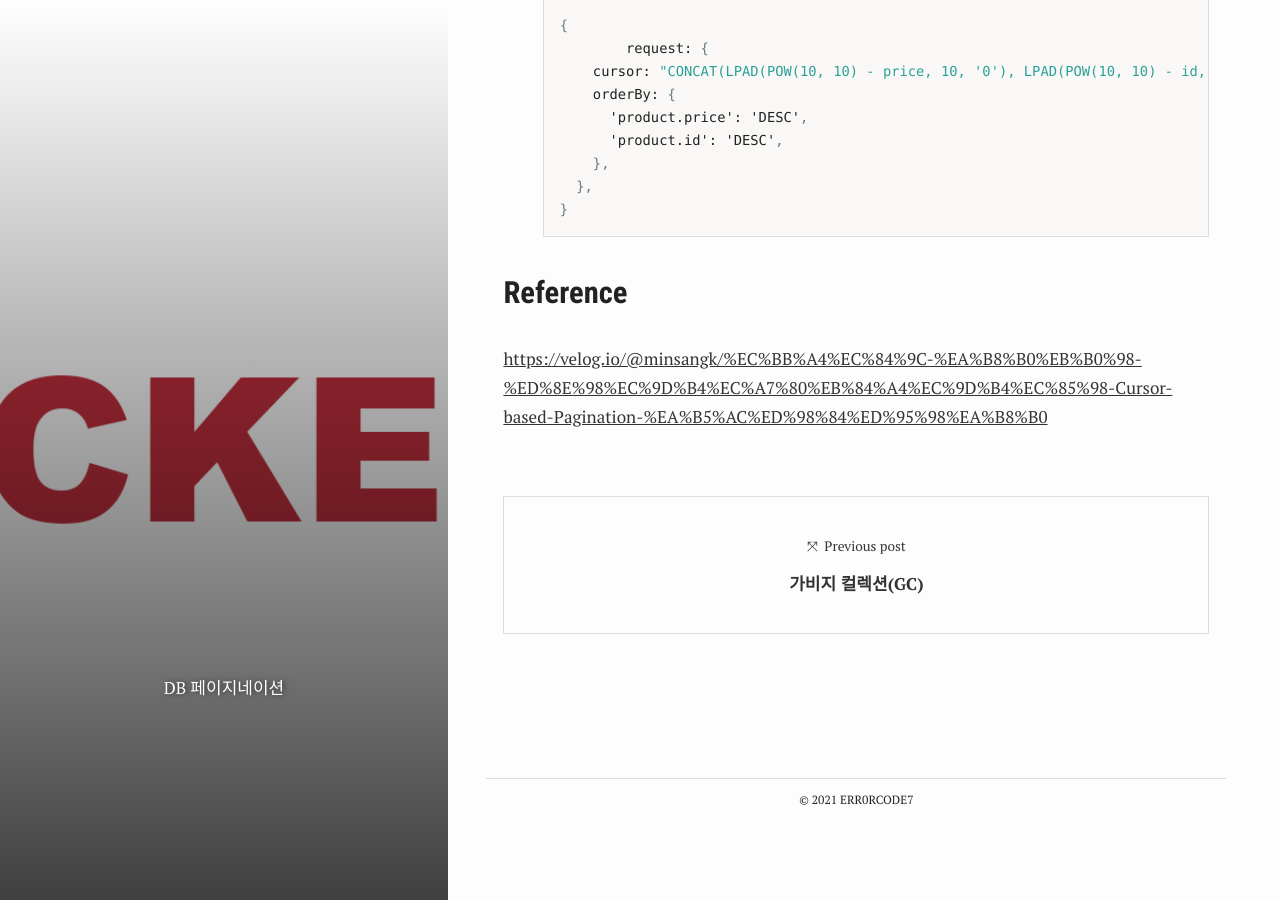
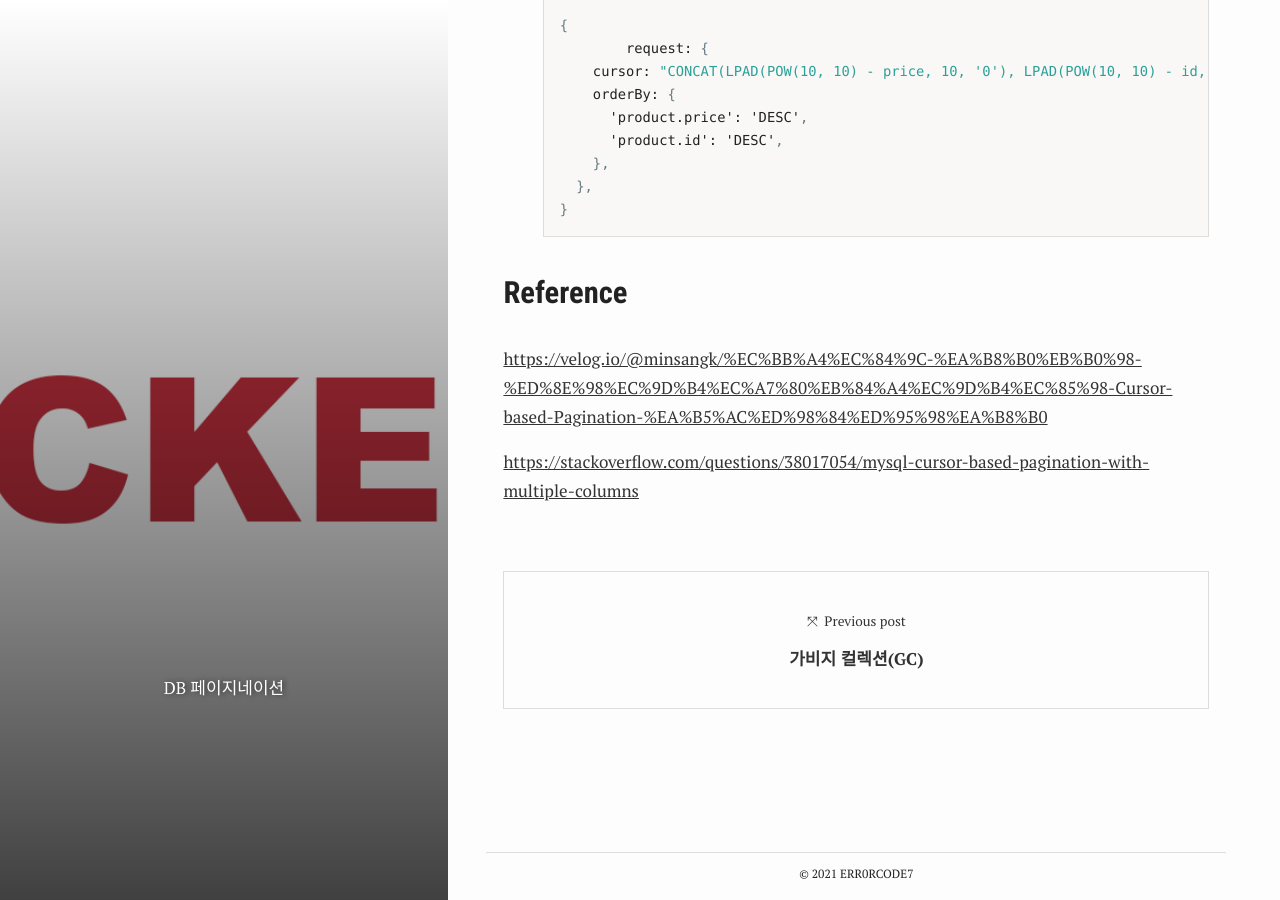
Before and after one commit to Err0rCode7/Err0rCode7.github.io, a Jekyll site: the page built from _posts/Backend/2021-05-12-DB페이지네이션.md, in a window 1280 px wide and 900 px high, scrolled down 9100 px. Built offline with Jekyll 4.4.1, drawn with Linux system fonts in a browser that asks for light colours; comment, search, counter and statistics services are not loaded; some of the changed lines change nothing that is shown.

Commit message:
# Add Reference

```diff
--- a/_posts/Backend/2021-05-12-DB페이지네이션.md
+++ b/_posts/Backend/2021-05-12-DB페이지네이션.md
@@ -323,3 +323,5 @@ SELECT id, title, price,
 ## Reference
 
 [https://velog.io/@minsangk/%EC%BB%A4%EC%84%9C-%EA%B8%B0%EB%B0%98-%ED%8E%98%EC%9D%B4%EC%A7%80%EB%84%A4%EC%9D%B4%EC%85%98-Cursor-based-Pagination-%EA%B5%AC%ED%98%84%ED%95%98%EA%B8%B0](https://velog.io/@minsangk/%EC%BB%A4%EC%84%9C-%EA%B8%B0%EB%B0%98-%ED%8E%98%EC%9D%B4%EC%A7%80%EB%84%A4%EC%9D%B4%EC%85%98-Cursor-based-Pagination-%EA%B5%AC%ED%98%84%ED%95%98%EA%B8%B0)
+
+[https://stackoverflow.com/questions/38017054/mysql-cursor-based-pagination-with-multiple-columns](https://stackoverflow.com/questions/38017054/mysql-cursor-based-pagination-with-multiple-columns)
```
